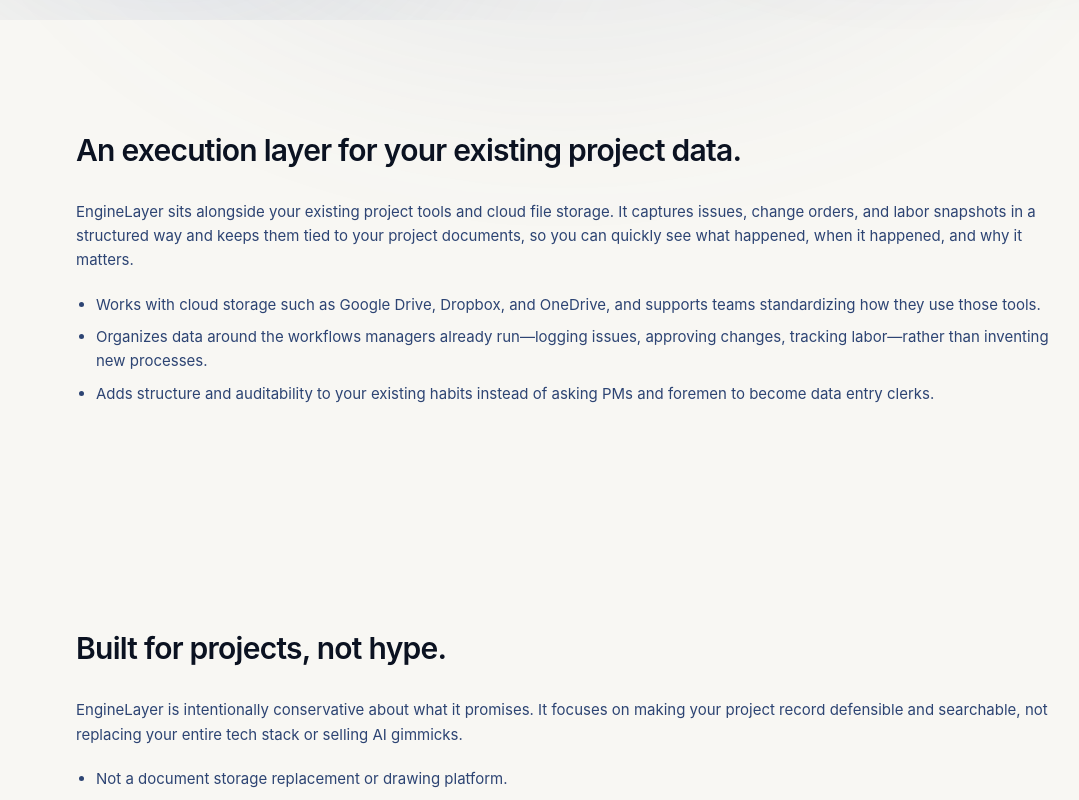
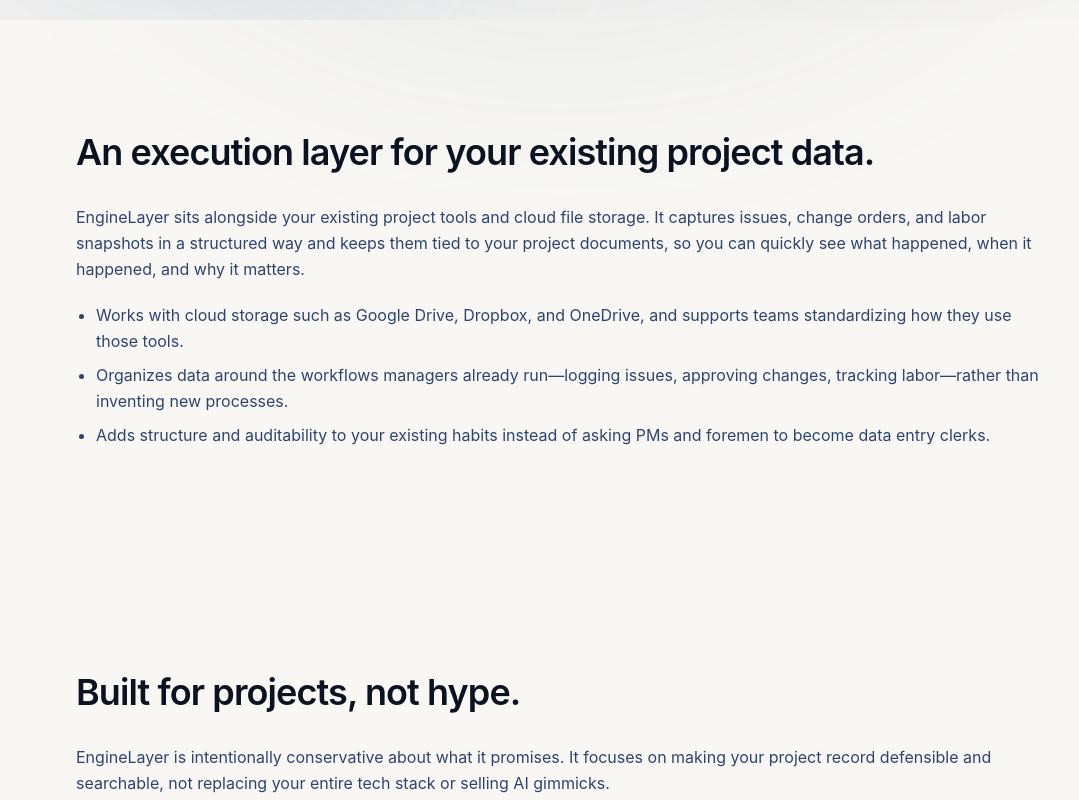
Before and after one commit to EngineLayer-ai/enginelayer-marketing, a Next.js app: page / in a window 1280 px wide. Shown: the part 780-1580 px from the top of the page, without its empty margins (76-1155 px from the left). Built offline with nearby package versions, Linux system fonts and the light colour scheme.

Commit message:
Bump Section h2 to 4xl, body to base

```diff
--- a/src/components/Section.tsx
+++ b/src/components/Section.tsx
@@ -15,11 +15,11 @@ export function Section({
       <FadeIn>
         <div className="mx-auto max-w-5xl px-6 py-28">
           {title && (
-            <h2 className="mb-8 font-display text-3xl font-semibold tracking-tight text-navy-900">
+            <h2 className="mb-8 font-display text-4xl font-semibold tracking-tight text-navy-900">
               {title}
             </h2>
           )}
-          <div className="space-y-5 text-[15px] leading-relaxed text-navy-600">
+          <div className="space-y-5 text-base leading-relaxed text-navy-600">
             {children}
           </div>
         </div>
```
